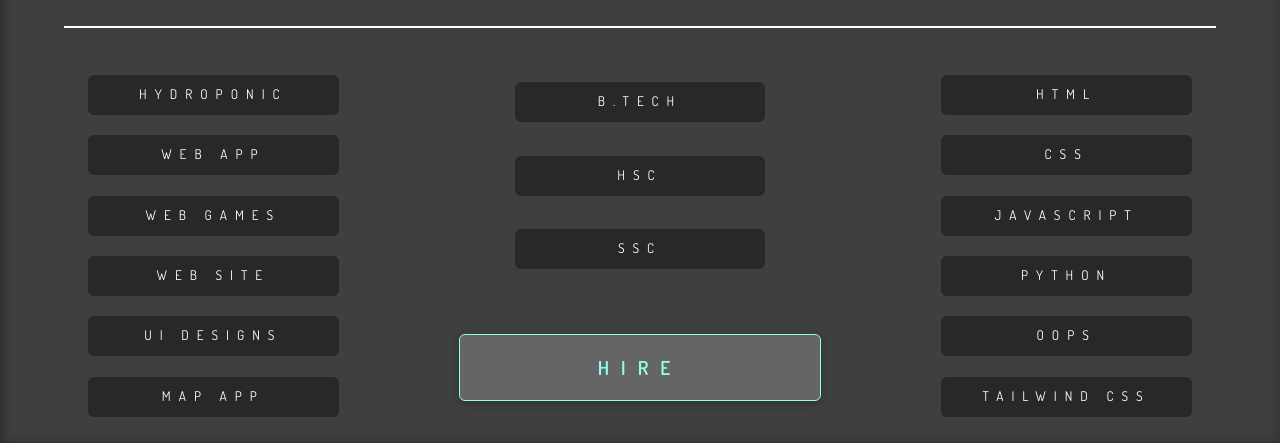
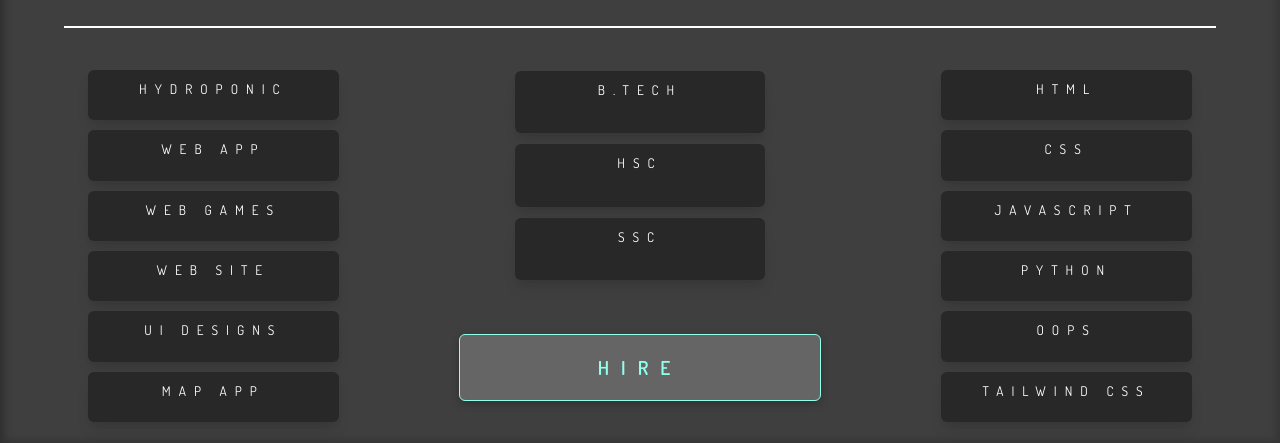
Before and after one commit to zaid-sinpie/classicPortfolio, a plain HTML site: page index.html in a window 1280 px wide. Shown: the part 357-800 px from the top of the page. Drawn offline with Linux system fonts and the light colour scheme.

Commit message:
changes css

```diff
--- a/style.css
+++ b/style.css
@@ -161,13 +161,12 @@ body{
     flex-direction: column;
     justify-content: space-around;
     align-items: center;
-    overflow: auto;
     gap: 10px;
 }
 
 .proj, .edu, .skill{
     width: 90%;
-    height: 20px;
+    height: 20%;
     text-align: center;
     letter-spacing: 8px;
     background: var(--base-secondary);
@@ -175,6 +174,7 @@ body{
     border-radius: 6px;
     color: var(--primary-textColor);
     font-size: smaller;
+    box-shadow: rgba(0, 0, 0, 0.1) 0px 10px 15px -3px, rgba(0, 0, 0, 0.05) 0px 4px 6px -2px;
 }
 
 .education{
@@ -205,3 +205,23 @@ body{
 .hidden{
     display: none;
 }
+
+/* Custom Scroll bar  */
+::-webkit-scrollbar {
+    width: 10px;
+  }
+
+  /* Track */
+  ::-webkit-scrollbar-track {
+    background: #f1f1f1;
+  }
+
+  /* Handle */
+  ::-webkit-scrollbar-thumb {
+    background: #888;
+  }
+
+  /* Handle on hover */
+  ::-webkit-scrollbar-thumb:hover {
+    background: #555;
+  }
```
